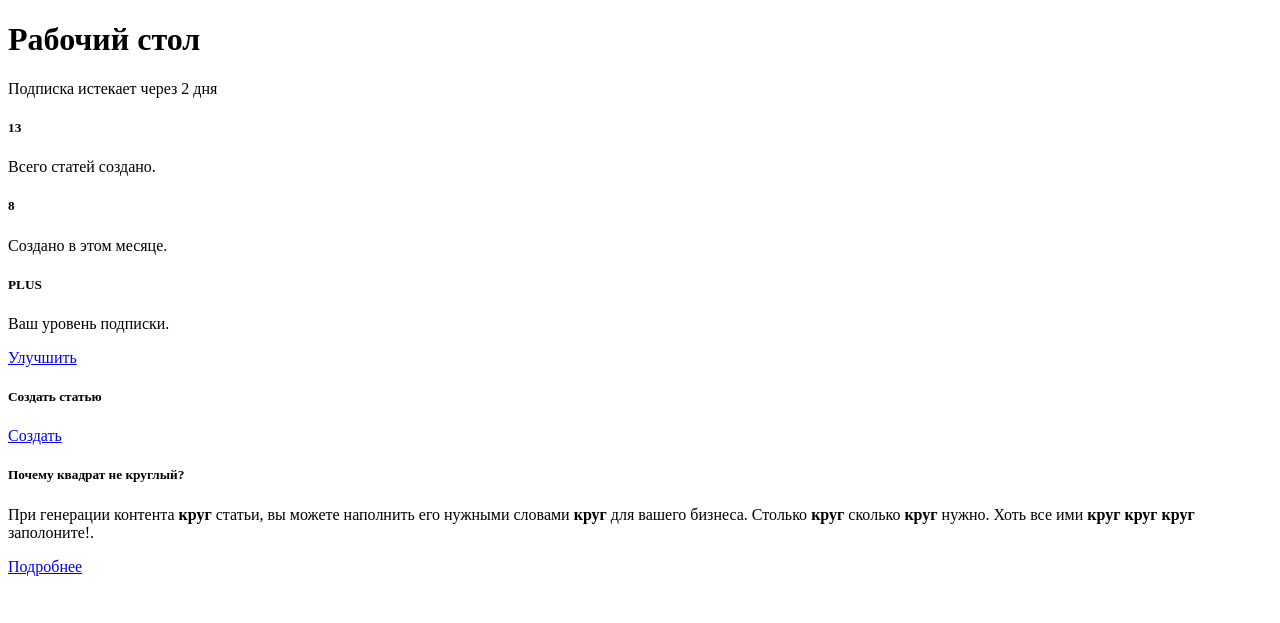
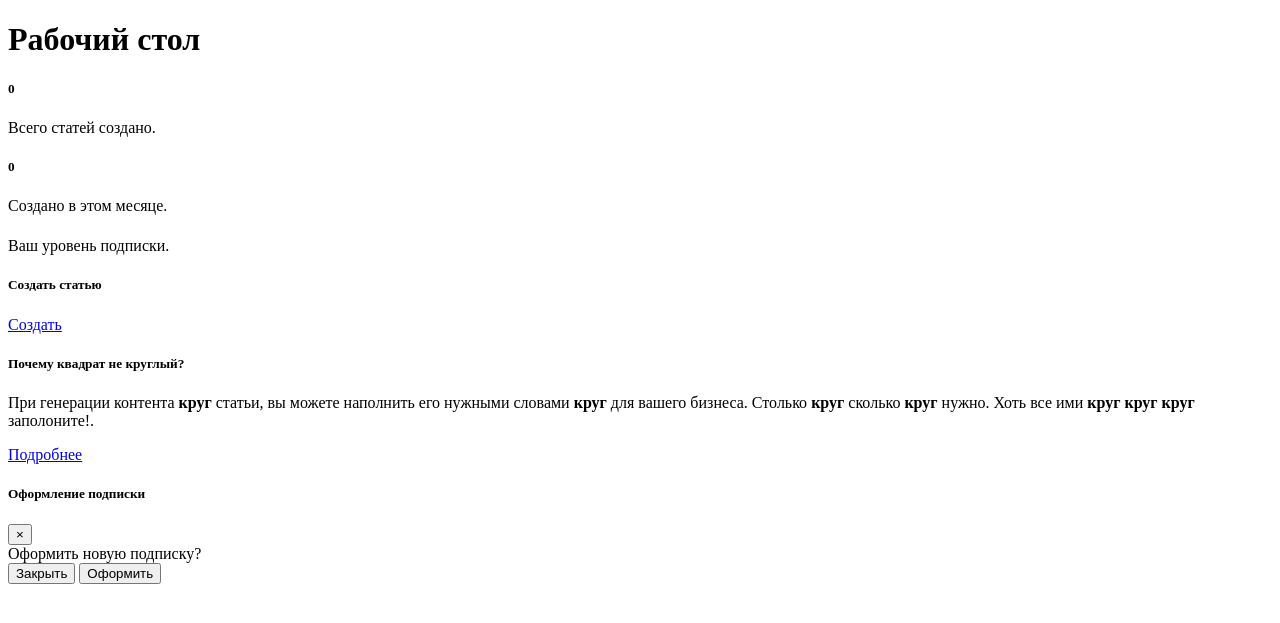
Before and after one commit to viktorbeznosov/symfony_diplom, a Symfony app: template templates/account/index.html.twig in a window 1280 px wide. Shown: the part 99-722 px from the top of the page. Run offline with Twig, Linux system fonts and the light colour scheme; the template is opened without the code that fills it, so the values that code supplies are empty; some libraries are stand-ins or nearby versions.

Commit message:
Оживил Dashboard

```diff
--- a/migrations/Version20220130101042.php
+++ b/migrations/Version20220130101042.php
@@ -22,6 +22,7 @@
         // this up() migration is auto-generated, please modify it to your needs
         $this->addSql('ALTER TABLE article ADD token VARCHAR(255) DEFAULT NULL');
         $this->addSql('ALTER TABLE article CHANGE user_id user_id INT DEFAULT NULL');
+        $this->addSql('ALTER TABLE article ADD created_at DATETIME NOT NULL');
     }
 
     public function down(Schema $schema): void
@@ -29,5 +30,6 @@
         // this down() migration is auto-generated, please modify it to your needs
         $this->addSql('ALTER TABLE article DROP token');
         $this->addSql('ALTER TABLE article CHANGE user_id user_id INT NOT NULL');
+        $this->addSql('ALTER TABLE article DROP created_at');
     }
 }
--- a/src/Entity/User.php
+++ b/src/Entity/User.php
@@ -70,7 +70,7 @@
     private $isActive;
 
     /**
-     * @ORM\OneToMany(targetEntity=Article::class, mappedBy="user_id", orphanRemoval=true)
+     * @ORM\OneToMany(targetEntity=Article::class, mappedBy="user", orphanRemoval=true)
      */
     private $articles;
 
--- a/templates/account/index.html.twig
+++ b/templates/account/index.html.twig
@@ -5,40 +5,54 @@
             <h1 class="mt-4">Рабочий стол</h1>
             <div class="row">
                 <div class="col-xl-8 border-right">
-                    <div class="alert alert-warning" role="alert">
-                        Подписка истекает через 2 дня
-                    </div>
+                    {% if app.user.subscribe.code == 'free' %}
+                        <div class="alert alert-success user-subscribe-expire-time" role="alert">
+                            Подписка FREE
+                        </div>
+                    {% elseif subscribe_expires_till_string is not null %}
+                        <div class="alert {% if subscribe_is_expired %} alert-danger {% else %} alert-warning {% endif %} user-subscribe-expire-time" role="alert">
+                            {{ subscribe_expires_till_string }}
+                        </div>
+                    {% endif %}
                     <div class="card-columns dashboard">
                         <div class="card">
                             <div class="card-body">
-                                <h5 class="card-title">13</h5>
+                                <h5 class="card-title">{{ user_articles | length }}</h5>
                                 <p class="card-text">Всего статей создано.</p>
                             </div>
                         </div>
                         <div class="card">
                             <div class="card-body">
-                                <h5 class="card-title">8</h5>
+                                <h5 class="card-title">{{ user_last_month_articles | length }}</h5>
                                 <p class="card-text">Создано в этом месяце.</p>
                             </div>
                         </div>
                         <div class="card">
                             <div class="card-body">
-                                <h5 class="card-title">PLUS</h5>
+                                <h5 class="card-title user-subscribe-code">{{ app.user.subscribe.code | upper }}</h5>
                                 <p class="card-text">Ваш уровень подписки.</p>
-                                <a href="#" class="btn btn-primary">Улучшить</a>
+                                {% if (subscribe_code is not null) %}
+                                    <a
+                                            href="javascript:void(0)"
+                                            class="btn btn-block btn-primary update-user-subscribe"
+                                            data-bs-toggle="modal"
+                                            data-bs-target="#issueSubscribeModal"
+                                            data-subscribe="{{ subscribe_code }}"
+                                    >Улучшить</a>
+                                {% endif %}
                             </div>
                         </div>
                         <div class="card">
                             <div class="card-body">
                                 <h5 class="card-title">Создать статью</h5>
-                                <a href="#" class="btn btn-primary">Создать</a>
+                                <a href="{{ path('app_account_article_create') }}" class="btn btn-primary">Создать</a>
                             </div>
                         </div>
                         <div class="card">
                             <div class="card-body">
                                 <h5 class="card-title">Почему квадрат не круглый?</h5>
                                 <p class="card-text">При генерации контента <b>круг</b> статьи, вы можете наполнить его нужными словами <b>круг</b> для вашего бизнеса. Столько <b>круг</b> сколько <b>круг</b> нужно. Хоть все ими <b>круг</b> <b>круг</b> <b>круг</b> заполоните!.</p>
-                                <a href="#" class="btn btn-primary">Подробнее</a>
+                                <a href="{{ path('app_account_modules') }}" class="btn btn-primary">Подробнее</a>
                             </div>
                         </div>
                     </div>
@@ -46,4 +60,25 @@
             </div>
 
         </div>
+
+        <!-- Modal -->
+        <div class="modal fade" id="issueSubscribeModal" tabindex="-1" role="dialog" aria-labelledby="issueSubscribeModalLabel" aria-hidden="true">
+            <div class="modal-dialog" role="document">
+                <div class="modal-content">
+                    <div class="modal-header">
+                        <h5 class="modal-title" id="issueSubscribeModalLabel">Оформление подписки</h5>
+                        <button type="button" class="close" data-bs-dismiss="modal" aria-label="Close">
+                            <span aria-hidden="true">&times;</span>
+                        </button>
+                    </div>
+                    <div class="modal-body">
+                        Оформить новую подписку?
+                    </div>
+                    <div class="modal-footer">
+                        <button type="button" class="btn btn-secondary" data-bs-dismiss="modal">Закрыть</button>
+                        <button type="button" class="btn btn-primary" id="issue-subscribe">Оформить</button>
+                    </div>
+                </div>
+            </div>
+        </div>
     {% endblock %}
```
Also changed, not shown: assets/site.js (+17 -5 lines), src/Controller/AccountController.php (+11 -2 lines), src/Entity/Article.php (+17 -0 lines), src/Repository/ArticleRepository.php (+22 -2 lines), src/Repository/SubscribeRepository.php (+16 -23 lines), src/Services/ArticleService.php (+12 -0 lines), src/Services/SubscribeService.php (+39 -6 lines).
